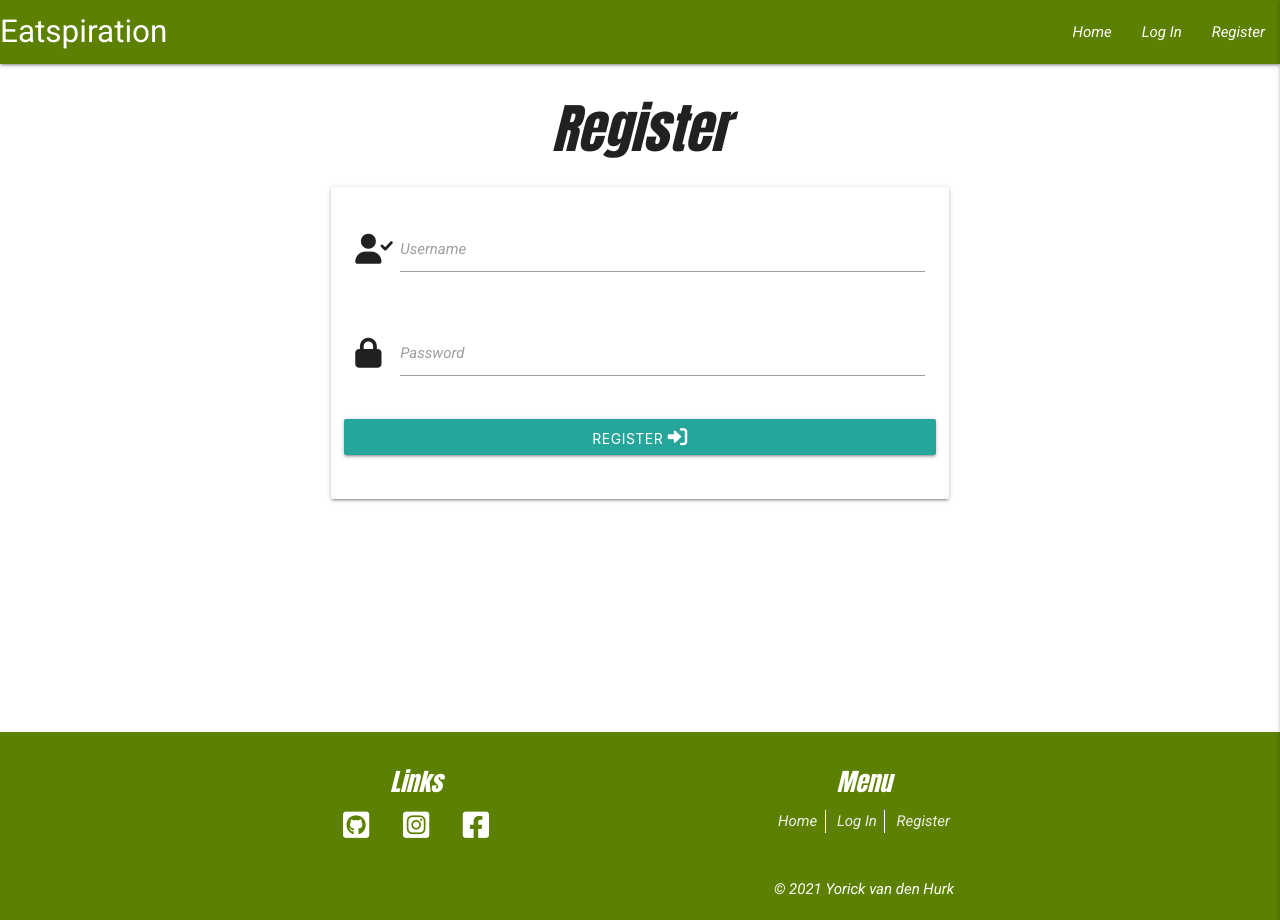
After one commit to nowane/eatspiration, a Flask app: page /register in a window 1280 px wide. The commit adds this page. Run offline with Flask 2, Linux system fonts and the light colour scheme; some libraries are stand-ins or nearby versions.

Commit message:
Add registration form

```diff
--- a/app.py
+++ b/app.py
@@ -25,9 +25,9 @@ def homescreen():
     return render_template("base.html", home=home)
 
 
-@app.route("/register_login", methods=["GET", "POST"])
-def register_login():
-    return render_template("register-login.html")
+@app.route("/register", methods=["GET", "POST"])
+def register():
+    return render_template("register.html")
 
 
 if __name__ == "__main__":
--- a/templates/base.html
+++ b/templates/base.html
@@ -34,7 +34,7 @@
                     <ul class="right hide-on-med-and-down">
                         <li><a href="{{ url_for('homescreen') }}">Home</a></li>
                         <li><a href="#">Log In</a></li>
-                        <li><a href="{{ url_for('register_login') }}">Register</a></li>
+                        <li><a href="{{ url_for('register') }}">Register</a></li>
                     </ul>
                 </div>
             </nav>
@@ -47,7 +47,7 @@
             <hr>
             <li><a href="{{ url_for('homescreen') }}">Home</a></li>
             <li><a href="#">Log In</a></li>
-            <li><a href="{{ url_for('register_login') }}">Register</a></li>
+            <li><a href="{{ url_for('register') }}">Register</a></li>
         </ul>
 
     </header>
--- a/templates/register-login.html
+++ /dev/null
@@ -1,6 +0,0 @@
-{% extends "base.html" %}
-{% block content %}
-
-<p>TEST</p>
-
-{% endblock %}
--- /dev/null
+++ b/templates/register.html
@@ -0,0 +1,35 @@
+{% extends "base.html" %}
+{% block content %}
+
+    <h2 class="center-align">Register</h3>
+
+    <div class="row">
+        <form class="col s12 m6 offset-m3" method="POST" action="{{ url_for('register') }}">
+            <div class="card-panel">
+                <!-- username input field -->
+                <div class="row">
+                    <div class="input-field col s12">
+                        <i class="fas fa-user-check prefix"></i>
+                        <input id="username" name="username" type="text" class="validate">
+                        <label for="username">Username</label>
+                    </div>
+                </div>
+                <!-- password input field  -->
+                <div class="row">
+                    <div class="input-field col s12">
+                        <i class="fas fa-lock prefix"></i>
+                        <input id="password" name="password" type="password" class="validate">
+                        <label for="password">Password</label>
+                    </div>
+                </div>
+                <!-- register button -->
+                <div class="row">
+                    <button type="submit" class="col s12 btn">
+                        Register <i class="fas fa-sign-in-alt"></i>
+                    </button>
+                </div>
+            </div>
+        </form>
+    </div>
+
+    {% endblock %}
```
